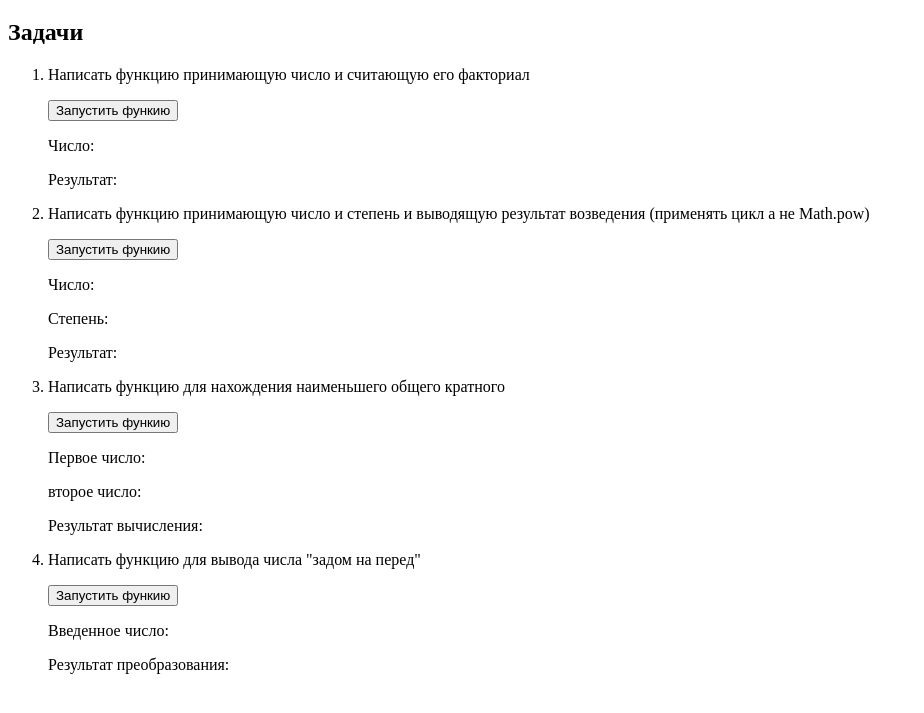
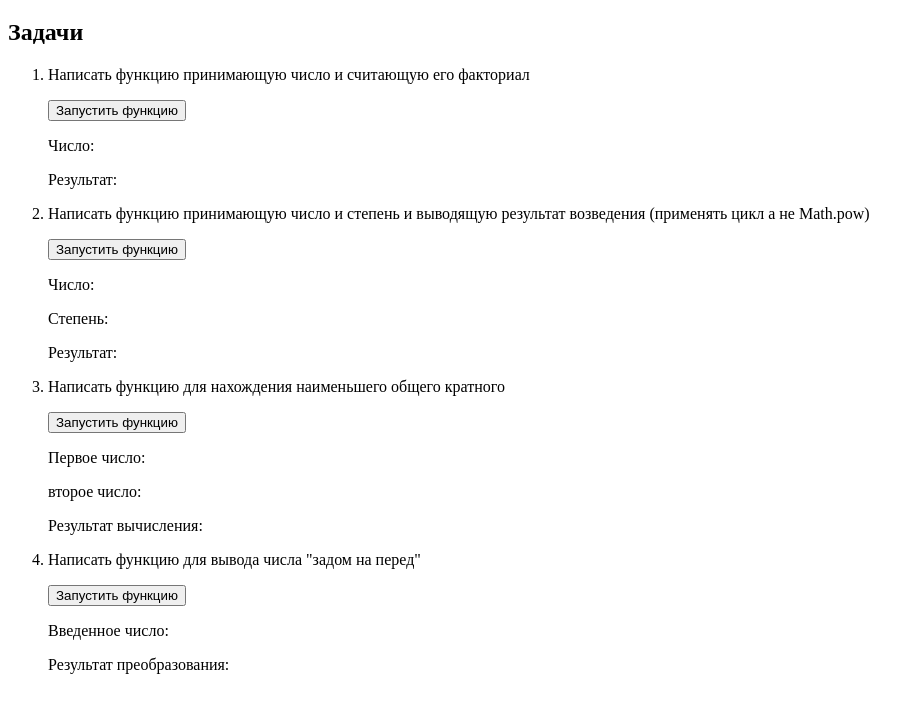
Before and after one commit to artem-halishchuk/fp-lesson-3, a plain HTML site: page index.html in a window 1280 px wide. Shown: the part 61-774 px from the top of the page, without its empty margins (0-924 px from the left). Drawn offline with Linux system fonts and the light colour scheme.

Commit message:
fix button in index.html

```diff
--- a/index.html
+++ b/index.html
@@ -21,7 +21,7 @@
                 Написать функцию принимающую число и считающую его факториал
             </p>
             <button id="button_factorial" onclick="inputNumberForFactorial()">
-                Запустить функию
+                Запустить функцию
             </button>
             <p>
                 Число: <span class="in-facrotial"></span>
@@ -35,7 +35,7 @@
                 Написать функцию принимающую число и степень и выводящую результат возведения (применять цикл а не Math.pow)
             </p>
             <button onclick="inputNumberForDegree()">
-                Запустить функию
+                Запустить функцию
             </button>
             <p>
                 Число: <span class="in-number-degree"></span>
@@ -52,7 +52,7 @@
                 Написать функцию для нахождения наименьшего общего кратного
             </p>
             <button onclick="inputNumberForMultiples()">
-                Запустить функию
+                Запустить функцию
             </button>
             <p>
                 Первое число: <span class="in-first-number-multiples"></span>
@@ -69,7 +69,7 @@
                 Написать функцию для вывода числа "задом на перед"
             </p>
             <button onclick="inputRevNumber()">
-                Запустить функию
+                Запустить функцию
             </button>
             <p>
                 Введенное число: <span class="in-rev-number"></span>
@@ -79,6 +79,5 @@
             </p>
         </li>
     </ol>
-<!--    <script src="js/script.js"></script>-->
 </body>
 </html>
```
